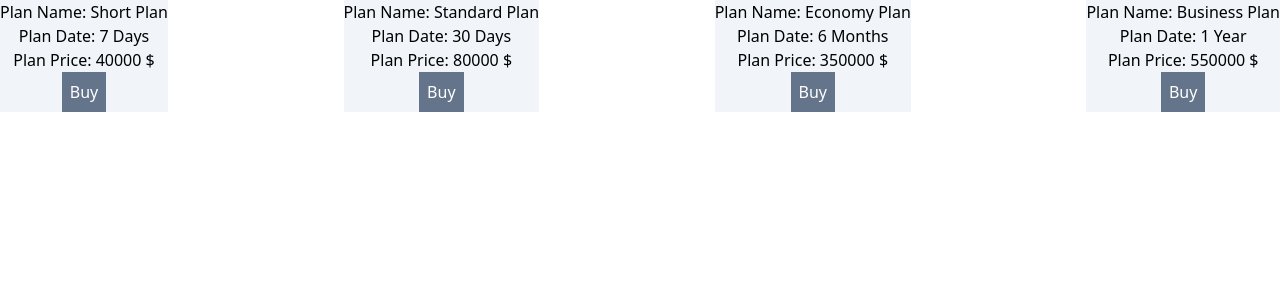
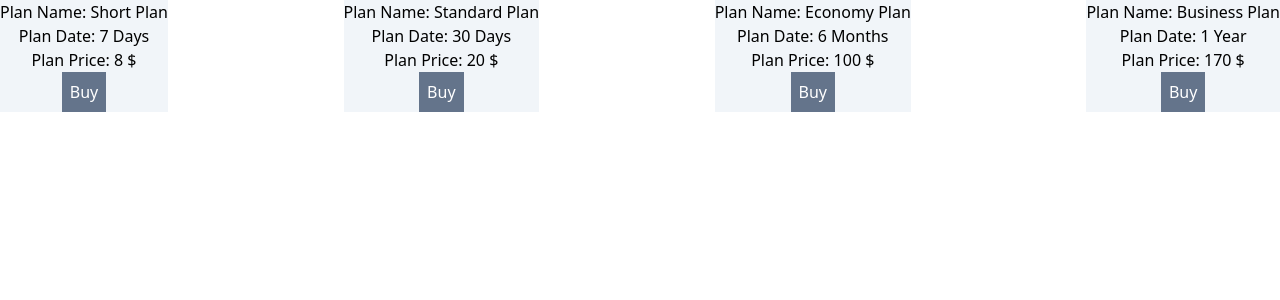
Before and after one commit to erfansei/php08, a PHP site: page / in a window 1280 px wide. Shown: the top 300 px of the page. Run offline with PHP 8.4, Linux system fonts and the light colour scheme; some libraries are stand-ins or nearby versions.

Commit message:
Update01

```diff
--- a/data.php
+++ b/data.php
@@ -32,14 +32,14 @@
             return $this->items;
         }
     }
-    $p1=new Plan("Short Plan","7 Days",40000);
-    $p2=new Plan("Standard Plan","30 Days",80000);
-    $p3=new Plan("Economy Plan","6 Months",350000);
+    $p1=new Plan("Short Plan","7 Days",8);
+    $p2=new Plan("Standard Plan","30 Days",20);
+    $p3=new Plan("Economy Plan","6 Months",100);
 
     $pCol=new PCollection();
     $pCol->addPlan($p1);
     $pCol->addPlan($p2);
     $pCol->addPlan($p3);
-    $pCol->addPlan(new Plan("Business Plan","1 Year",550000));
+    $pCol->addPlan(new Plan("Business Plan","1 Year",170));
 
 ?>
```
